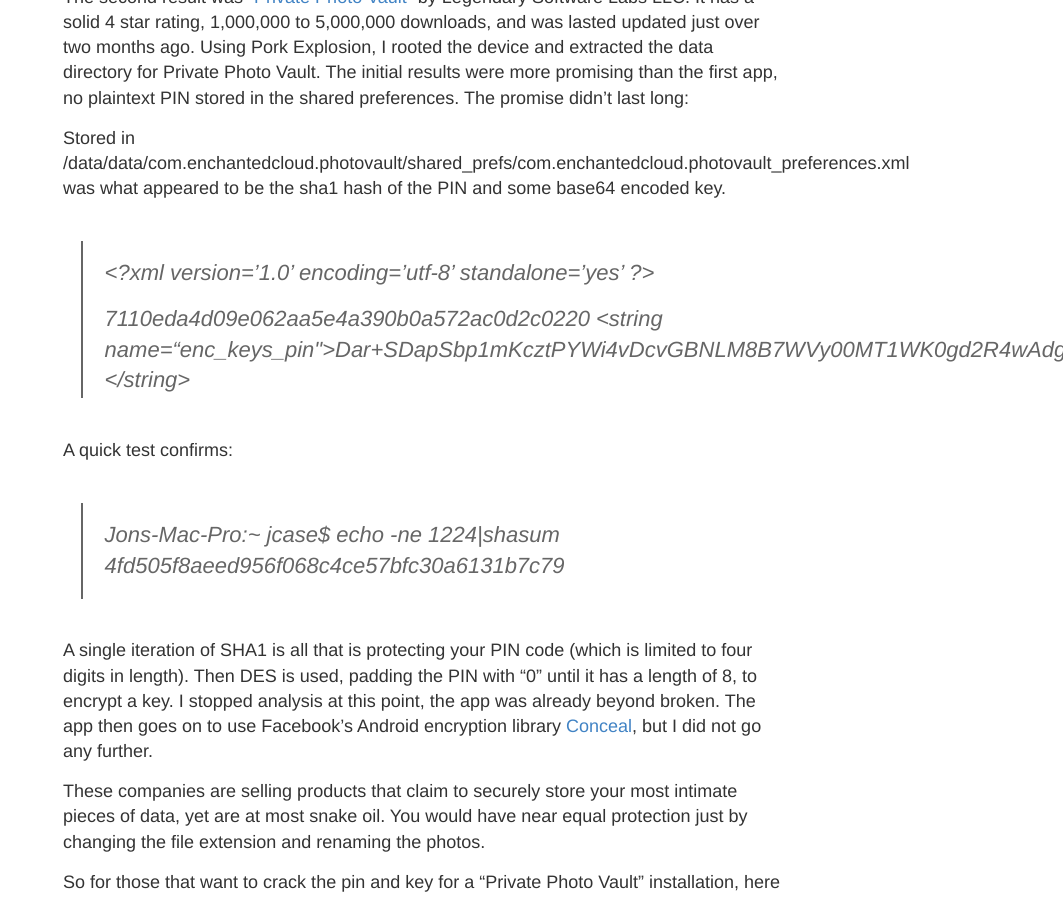
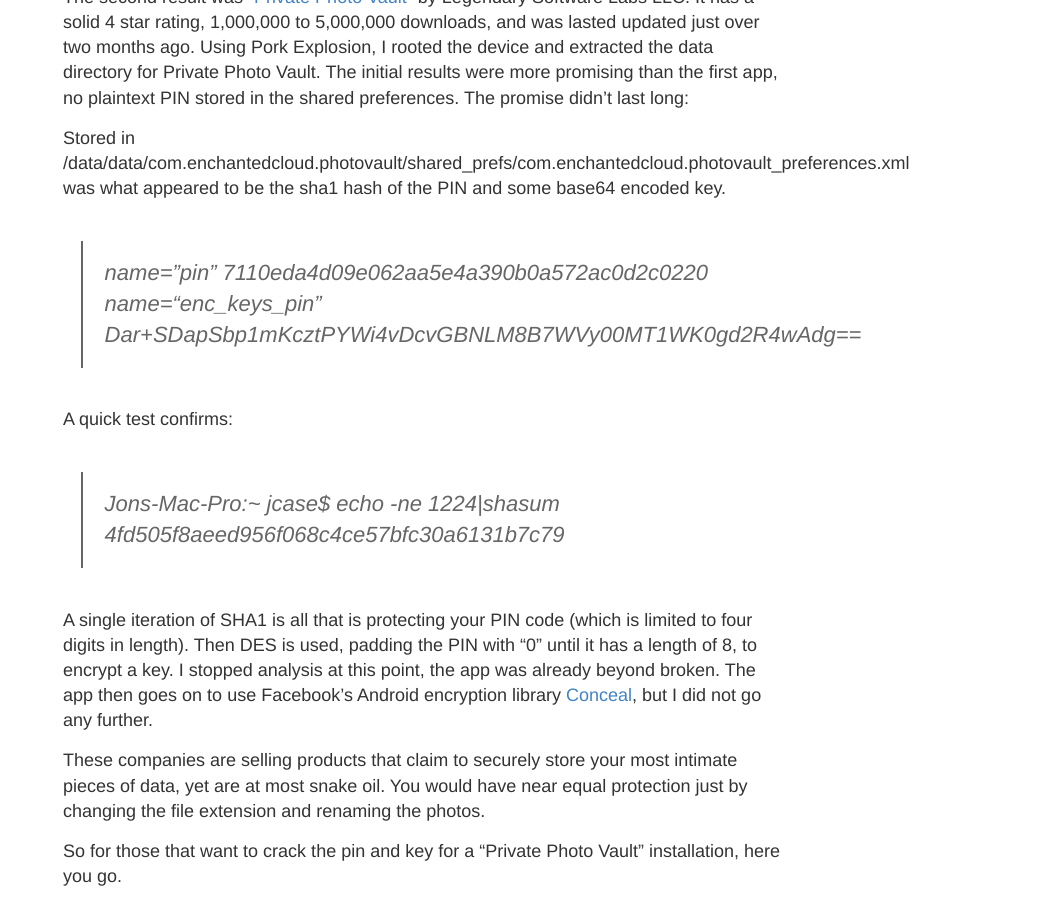
Before and after one commit to CunningLogic/cunninglogic.github.io, a Jekyll site: the page built from _posts/2016-10-6-Password-Storage-In-Sensitive-Apps.md, in a window 1280 px wide and 900 px high, scrolled down 874 px. Shown: the whole window, without its empty margins (217-1280 px from the left). Built offline with Jekyll 4.4.1, drawn with Linux system fonts in a browser that asks for light colours.

Commit message:
password fuckery

```diff
--- a/_posts/2016-10-6-Password-Storage-In-Sensitive-Apps.md
+++ b/_posts/2016-10-6-Password-Storage-In-Sensitive-Apps.md
@@ -14,11 +14,8 @@ The second result was [“Private Photo Vault”](https://privatephotovault.com/
 
 Stored in /data/data/com.enchantedcloud.photovault/shared_prefs/com.enchantedcloud.photovault_preferences.xml was what appeared to be the sha1 hash of the PIN and some base64 encoded key.
 
-><?xml version='1.0' encoding='utf-8' standalone='yes' ?>
-><map>
-><string name="pin">7110eda4d09e062aa5e4a390b0a572ac0d2c0220</string>
-><string name=“enc_keys_pin">Dar+SDapSbp1mKcztPYWi4vDcvGBNLM8B7WVy00MT1WK0gd2R4wAdg==</string>
-></map>
+>name="pin" 7110eda4d09e062aa5e4a390b0a572ac0d2c0220
+>name=“enc_keys_pin" Dar+SDapSbp1mKcztPYWi4vDcvGBNLM8B7WVy00MT1WK0gd2R4wAdg==
 
 A quick test confirms:
 
```
